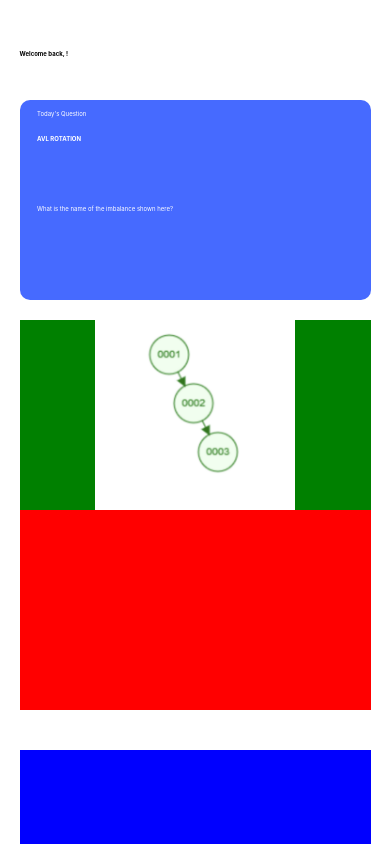
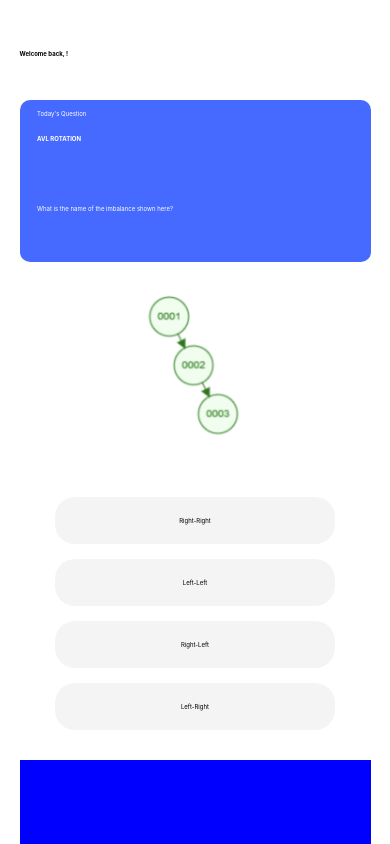
Before and after one commit to a-penton/ParticiGator, a React Native app: screen /Home in a window 390 px wide. Both pictures are taken after a click on the button "LOGIN". Built offline with nearby package versions, Linux system fonts and the light colour scheme.

Commit message:
Add answer choices.

```diff
--- a/ComponentStyles.js
+++ b/ComponentStyles.js
@@ -25,16 +25,16 @@ const styles = StyleSheet.create({
       height: 80,
     },
     // images for questions
-    other_images:{
+    question_image:{
       width: 200,
       height: 200,
     },
     // view for images for questions
-    other_images_view:{
+    question_image_view:{
       top: 20,
       width: "90%",
-      height: 200,
-      backgroundColor: "green",
+      // height: 200,
+      // backgroundColor: "green",
       // borderRadius: 10,
       // textAlign: 'left',
       left: "5%",
@@ -43,13 +43,17 @@ const styles = StyleSheet.create({
     },
 
     answers_view:{
-      top: 10,
+      top: 20,
       width: "90%",
-      height: 200,
-      backgroundColor: "red",
+      // height: 400,
+      alignItems: "center",
+
+      // backgroundColor: "red",
       // borderRadius: 10,
       // textAlign: 'left',
       left: "5%",
+      // textAlignVertical:2,
+      // textAlign: "center",
 
     },
 
@@ -131,7 +135,7 @@ const styles = StyleSheet.create({
     blue_text_box: {
       marginTop: 10,
       width: "90%",
-      height: 200,
+      // height: question_text.height,
       backgroundColor: "#466AFF",
       borderRadius: 10,
       textAlign: 'left',
@@ -156,12 +160,13 @@ const styles = StyleSheet.create({
       fontWeight: 'bold',
     },
     question_text: {
-      top: 50,
-      height: 80,
+      // top: 50,
+      // height: 80,
       width: "90%",
       color: "#FFFFFF",
       fontSize: '16%',
       left: "5%",
+      paddingVertical: 50,
 
     },
 
--- a/components/ActivityPage.js
+++ b/components/ActivityPage.js
@@ -31,11 +31,20 @@ const ActivityPage = ({navigation, route}, props) => {
             <Text style={ComponentStyles.question_text}>What is the name of the imbalance shown here? What is the name of the imbalance shown here?
             What is the name of the imbalance shown here? What is the name of the imbalance shown here? What is the name of the imbalance shown here?</Text> */}
           </View>
-          <View style={ComponentStyles.other_images_view}>
-          <Image source={currentQuestion.image} style={ComponentStyles.other_images} />
+          <View style={ComponentStyles.question_image_view}>
+          <Image source={currentQuestion.image} style={ComponentStyles.question_image} />
           </View>
 
           <View style={ComponentStyles.answers_view}>
+            {currentQuestion?.options.map((item, i) => (
+              <View style={{backgroundColor: "#F4F4F4", padding: 20, border: 3, borderRadius: 20, marginTop: 15, width: "80%", alignItems: "center",}}>
+                <Text>{item.options}</Text>
+                <Text style= {{fontSize: "16%"}}>{item.answer}</Text>
+              </View>
+
+
+
+            ))}
           </View>
 
           <View style={ComponentStyles.answers_view_2}>
```
